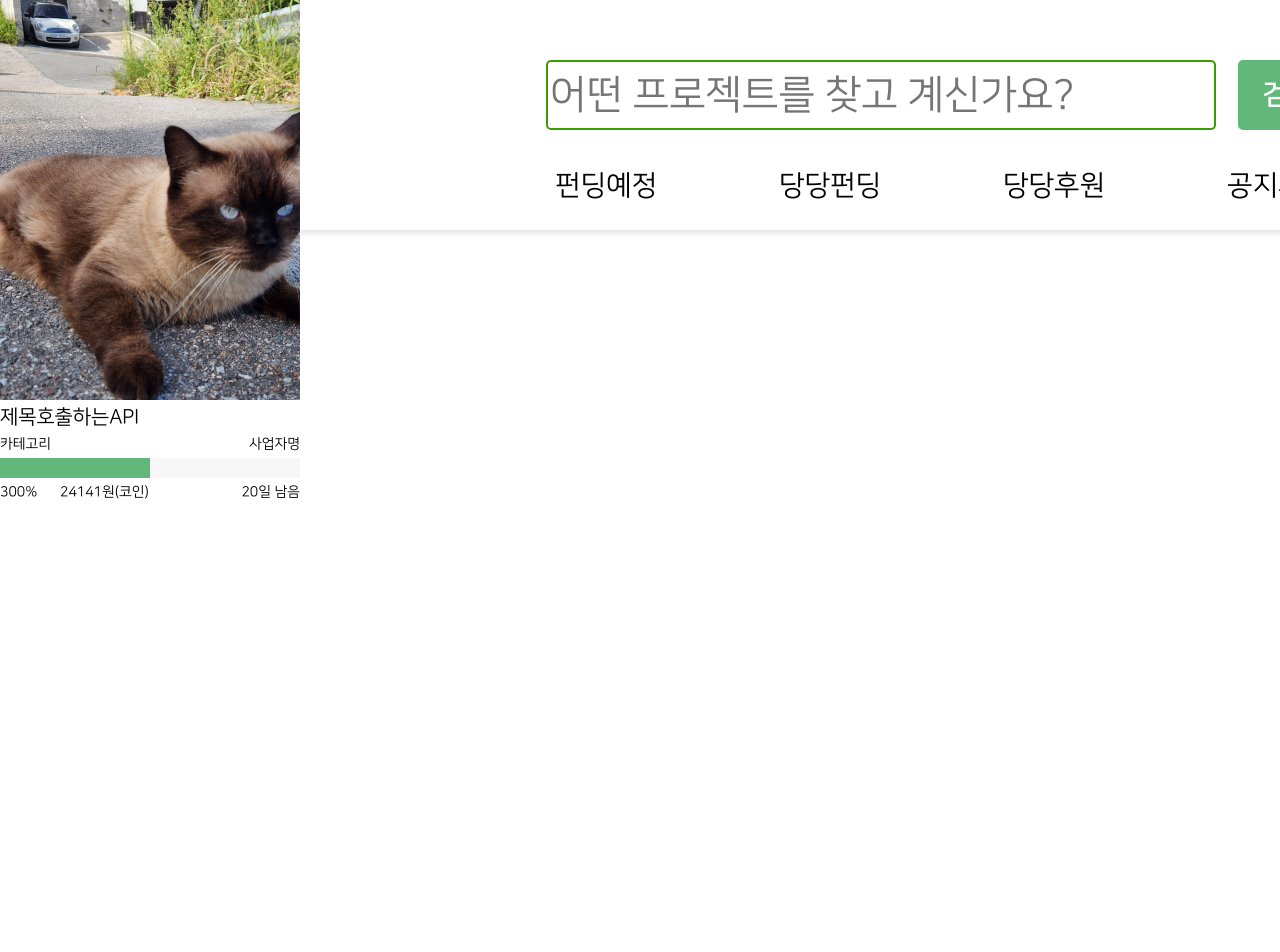
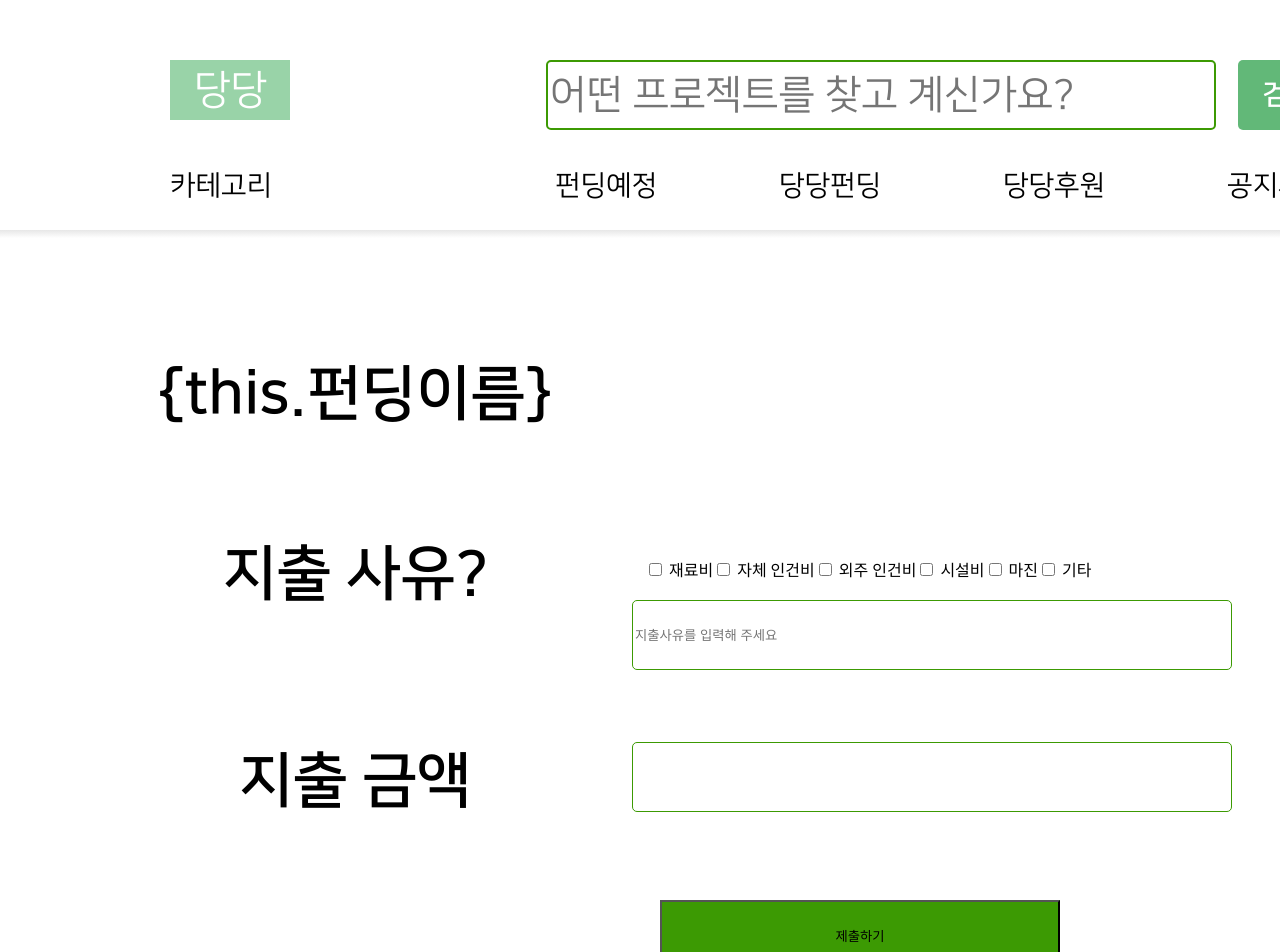
Before and after one commit to qwerty1434/dangdang, a Vue app in the folder frontend/: page /temp in a window 1280 px wide. Shown: the top 952 px of the page. Before the commit the page ends 800 px from the top, so only its background shows below. Built offline with nearby package versions, Linux system fonts and the light colour scheme.

Commit message:
FundingCashout

```diff
--- a/frontend/src/router/index.js
+++ b/frontend/src/router/index.js
@@ -91,7 +91,7 @@ const routes = [
   {
     path: "/temp",
     name: "temp",
-    component: () => import("@/components/FundingCard.vue"),
+    component: () => import("@/views/FundingCashout.vue"),
   },
 ];
 
--- /dev/null
+++ b/frontend/src/views/FundingCashout.vue
@@ -0,0 +1,157 @@
+<template>
+  <div>
+    <div class="fundingname">{this.펀딩이름}</div>
+    <div class="reason">지출 사유?</div>
+    <div class="boxes">
+      <label for="material">
+        <input
+          type="checkbox"
+          v-model="material"
+          id="material"
+          class="materialinput"
+        />
+        재료비</label
+      >
+      <label for="labor">
+        <input type="checkbox" v-model="labor" id="labor" class="laborinput" />
+        자체 인건비</label
+      >
+      <label for="outsource">
+        <input
+          type="checkbox"
+          v-model="outsource"
+          id="outsource"
+          class="outsourceinput"
+        />
+        외주 인건비</label
+      >
+      <label for="facility">
+        <input
+          type="checkbox"
+          v-model="facility"
+          id="facility"
+          class="facilityinput"
+        />
+        시설비</label
+      >
+      <label for="margin">
+        <input
+          type="checkbox"
+          v-model="margin"
+          id="margin"
+          class="margininput"
+        />
+        마진</label
+      >
+      <label for="guitar">
+        <input
+          type="checkbox"
+          v-model="guitar"
+          id="guitar"
+          class="guitarinput"
+        />
+        기타</label
+      >
+    </div>
+    <input
+      type="text"
+      class="reasoninput"
+      placeholder="지출사유를 입력해 주세요"
+    />
+    <div class="cashouttext">지출 금액</div>
+    <input type="text" class="cashoutinput" />
+    <button class="submit">제출하기</button>
+  </div>
+</template>
+
+<script>
+export default {};
+</script>
+
+<style scoped>
+.boxes {
+  position: absolute;
+  left: 645px;
+  top: 557px;
+}
+.fundingname {
+  position: absolute;
+  width: 400px;
+  height: 60px;
+  left: 155px;
+  top: 360px;
+
+  font-family: "NanumSquare";
+  font-style: normal;
+  font-weight: 700;
+  font-size: 60px;
+  line-height: 68px;
+  text-align: center;
+
+  color: #000000;
+}
+.reason {
+  position: absolute;
+  width: 400px;
+  height: 60px;
+  left: 155px;
+  top: 540px;
+
+  font-family: "NanumSquare";
+  font-style: normal;
+  font-weight: 700;
+  font-size: 60px;
+  line-height: 68px;
+  text-align: center;
+
+  color: #000000;
+}
+.cashouttext {
+  position: absolute;
+  width: 400px;
+  height: 60px;
+  left: 155px;
+  top: 747px;
+
+  font-family: "NanumSquare";
+  font-style: normal;
+  font-weight: 700;
+  font-size: 60px;
+  line-height: 68px;
+  text-align: center;
+
+  color: #000000;
+}
+.reasoninput {
+  box-sizing: border-box;
+
+  position: absolute;
+  width: 600px;
+  height: 70px;
+  left: 632px;
+  top: 600px;
+
+  border: 1px solid #3c9a03;
+  border-radius: 5px;
+}
+.cashoutinput {
+  box-sizing: border-box;
+
+  position: absolute;
+  width: 600px;
+  height: 70px;
+  left: 632px;
+  top: 742px;
+
+  border: 1px solid #3c9a03;
+  border-radius: 5px;
+}
+.submit {
+  position: absolute;
+  left: 660px;
+  top: 900px;
+  width: 400px;
+  height: 70px;
+  background: #3c9a03;
+}
+</style>
```
